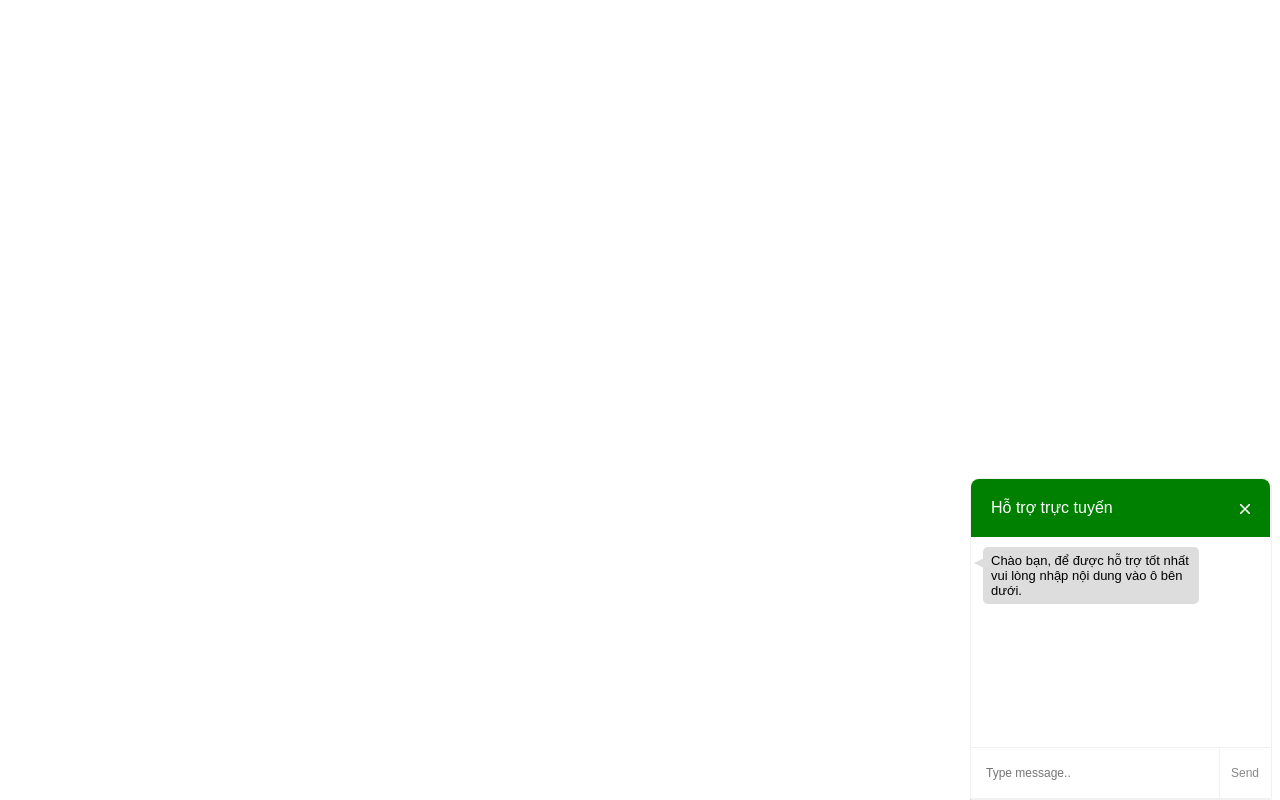
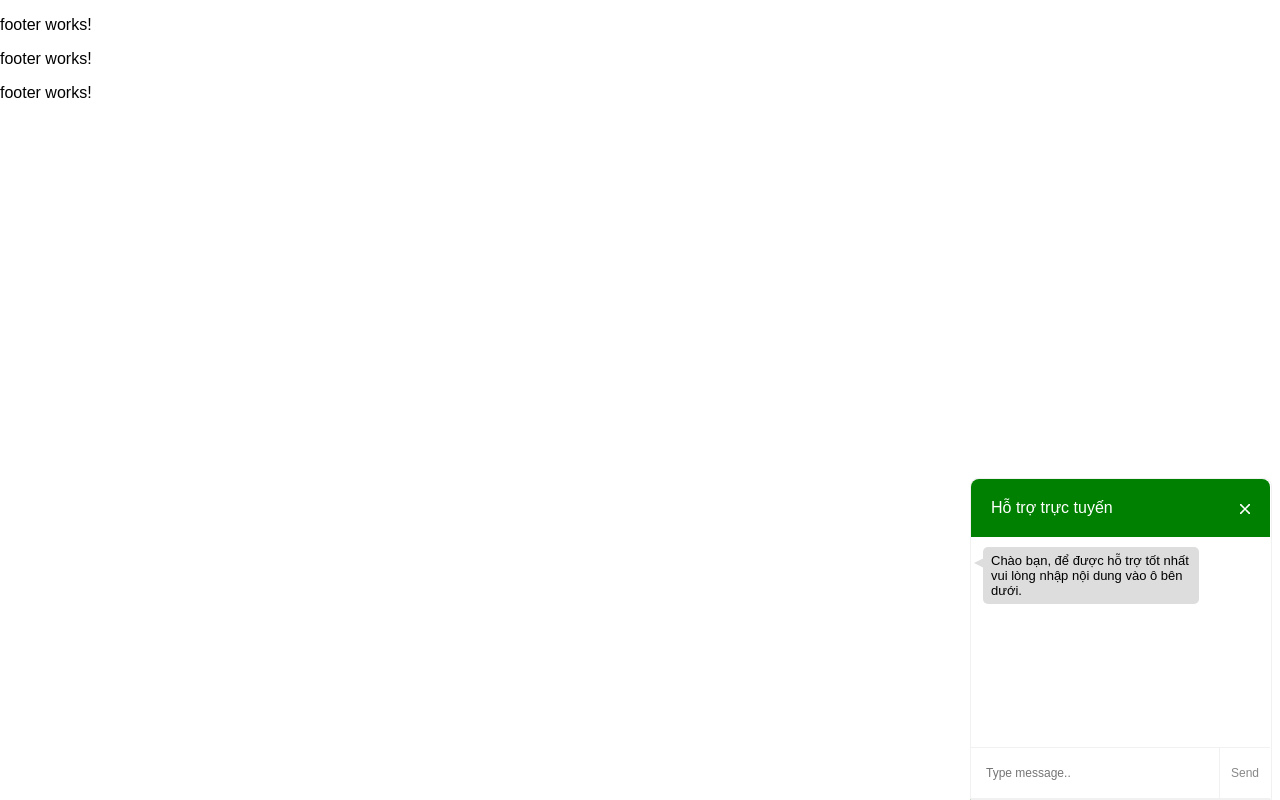
Before and after one commit to NgaNtt09/uniqlo, an Angular app: page / in a window 1280 px wide. Built offline with nearby package versions, Linux system fonts and the light colour scheme.

Commit message:
feat(footer) show footer in app component

```diff
--- a/src/app/app.component.html
+++ b/src/app/app.component.html
@@ -1,3 +1,24 @@
 <!--The content below is only a placeholder and can be replaced.-->
 <router-outlet></router-outlet>
 <app-popup-chat></app-popup-chat>
+<div class="footer">
+    <app-footer header="Chấp nhận thanh toán" container="
+    Chuyển khoản ngân hàng
+
+    Visa, Master Card
+
+    Thanh toán khi nhận hàng
+    "></app-footer>
+    <app-footer header="Hỗ trợ khách hàng" container="
+    Hướng dẫn mua hàng
+
+    Hình thức thanh toán
+
+    Giao hàng & trả hàng
+
+    Quản lý đơn hàng
+
+    Chính sách Bảo hành
+    "></app-footer>
+    <app-footer header="Shop W trên" img=true></app-footer>
+</div>
```
